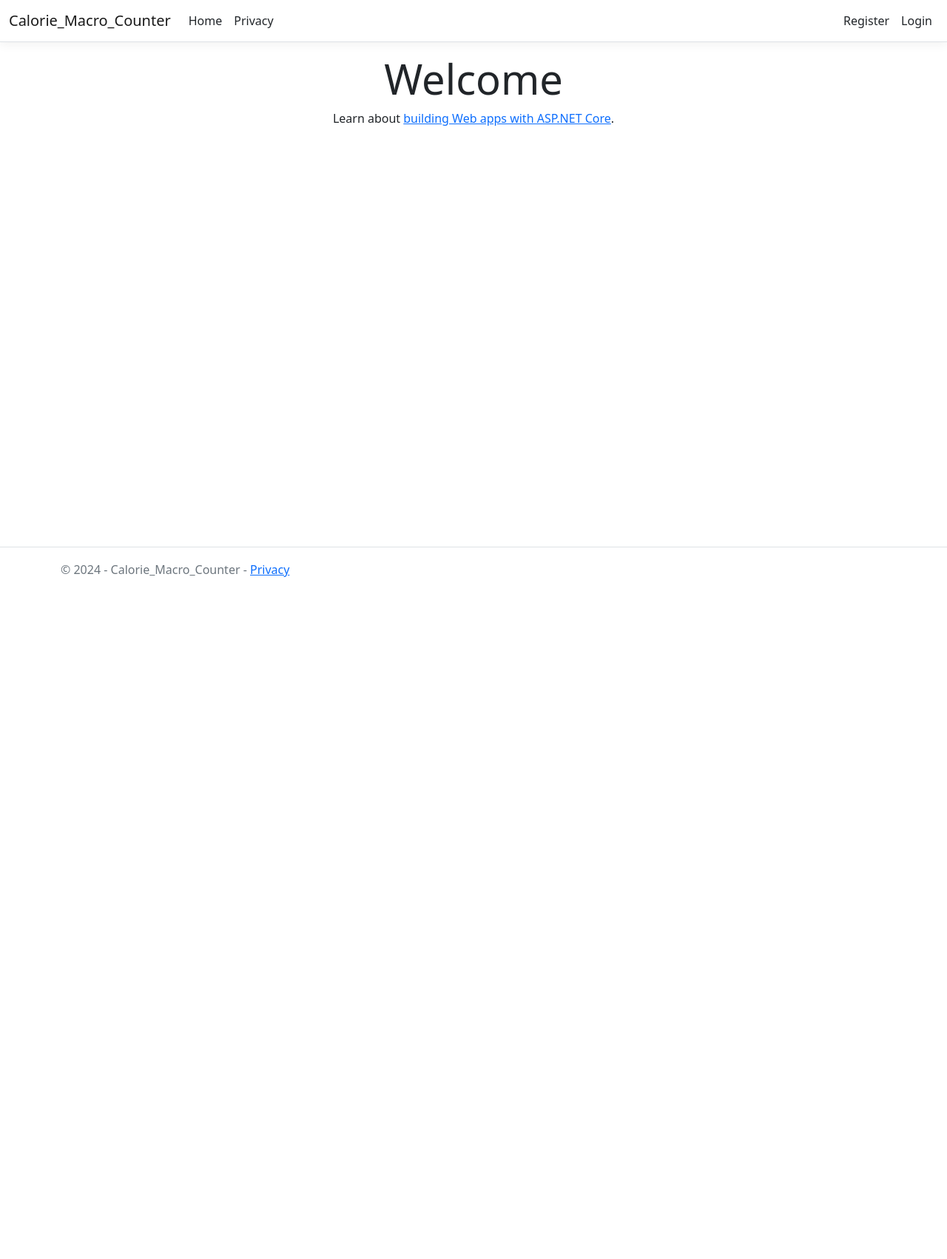
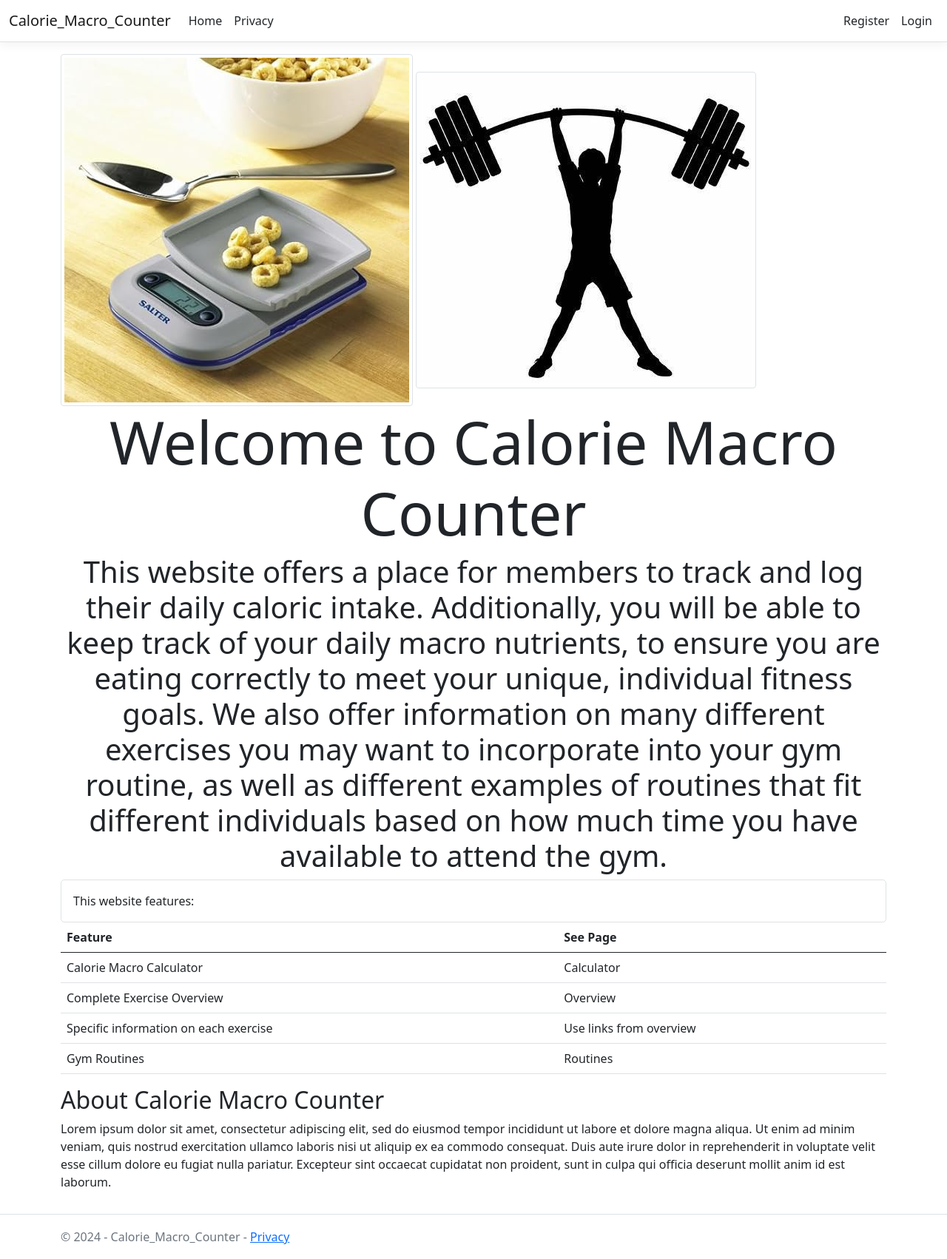
Before and after one commit to mcrowe1992/CalorieMacroCounter, an ASP.NET Core app: page / in a window 1280 px wide. Shown: the whole page at 74% size. Before the commit the page ends 780 px from the top, so only its background shows below. Run offline with ASP.NET Core 8, Linux system fonts and the light colour scheme; style sheets or scripts are compiled from the project's sources; some libraries are stand-ins or nearby versions.

Commit message:
Initial home view edited to display sites features. Will be enhanced later.

```diff
--- a/Calorie Macro Counter/Views/Home/Index.cshtml
+++ b/Calorie Macro Counter/Views/Home/Index.cshtml
@@ -2,7 +2,58 @@
     ViewData["Title"] = "Home Page";
 }
 
+
+<img src="~/Images/food scale.jpg" class="img-thumbnail" alt="~/Images/food scale - 500.jpg">
+<img src="~/Images/weight lifting.jpg" class="img-thumbnail" alt="~/Images/weight lifting - 500.jpg">
+
 <div class="text-center">
-    <h1 class="display-4">Welcome</h1>
-    <p>Learn about <a href="https://learn.microsoft.com/aspnet/core">building Web apps with ASP.NET Core</a>.</p>
+    <h1 class="display-1">Welcome to Calorie Macro Counter</h1>
 </div>
+
+<div class="text-center">
+    <h2 class="display-6">This website offers a place for members to track and log their daily caloric intake. Additionally, you will be able to keep track of your daily macro nutrients,
+        to ensure you are eating correctly to meet your unique, individual fitness goals. We also offer information on many different exercises you may want to incorporate into your gym routine,
+        as well as different examples of routines that fit different individuals based on how much time you have available to attend the gym.</h2>
+</div>
+
+<div class="p-3 text-primary-emphasis bg-primary-subtle border border-primary-subtle rounded-3">
+    This website features:
+</div>
+
+<div class="table-responsive">
+    <table class="table">
+        <thead>
+            <tr>
+                <th scope="col">Feature</th>
+                <th scope="col">See Page</th>
+            </tr>
+        </thead>
+        <tbody>
+            <tr>
+                <td>Calorie Macro Calculator</td>
+                <td>Calculator</td>
+            </tr>
+            <tr>
+                <td>Complete Exercise Overview</td>
+                <td>Overview</td>
+            </tr>
+            <tr>
+                <td>Specific information on each exercise</td>
+                <td>Use links from overview</td>
+            </tr>
+            <tr>
+                <td>Gym Routines</td>
+                <td>Routines</td>
+            </tr>
+        </tbody>
+    </table>
+</div>
+
+<h2>About Calorie Macro Counter</h2>
+
+<p>
+    Lorem ipsum dolor sit amet, consectetur adipiscing elit, sed do eiusmod tempor incididunt ut labore et dolore magna aliqua.
+    Ut enim ad minim veniam, quis nostrud exercitation ullamco laboris nisi ut aliquip ex ea commodo consequat.
+    Duis aute irure dolor in reprehenderit in voluptate velit esse cillum dolore eu fugiat nulla pariatur.
+    Excepteur sint occaecat cupidatat non proident, sunt in culpa qui officia deserunt mollit anim id est laborum.
+</p>
```
Also changed, not shown: Calorie Macro Counter/wwwroot/Images/food scale.jpg (added), Calorie Macro Counter/wwwroot/Images/weight lifting.jpg (added).
